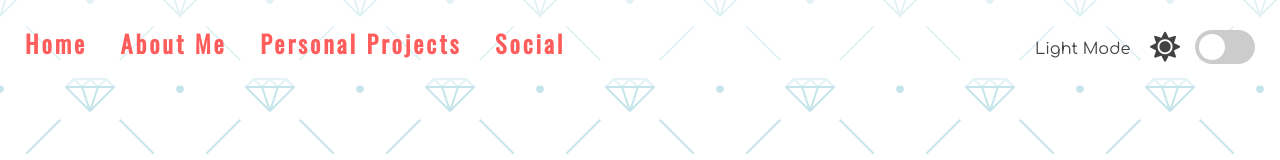
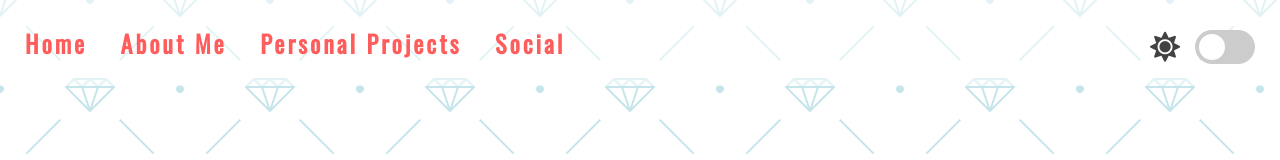
Before and after one commit to notanoobcoder/Ritaban-Biswas, a plain HTML site: page index.html in a window 1280 px wide. Shown: the top 160 px of the page. Drawn offline with nearby package versions, Linux system fonts and the light colour scheme.

Commit message:
Update index.html

```diff
--- a/index.html
+++ b/index.html
@@ -12,7 +12,7 @@
     <!-- Dark Mode Switch -->
     <div class="theme-switch-wrapper">
       <span id="toggle-icon">
-          <span class="toggle-text">Light Mode</span>
+          <span class="toggle-text"></span>
           <i class="fas fa-sun"></i>
       </span>
       <label class="theme-switch">
```
